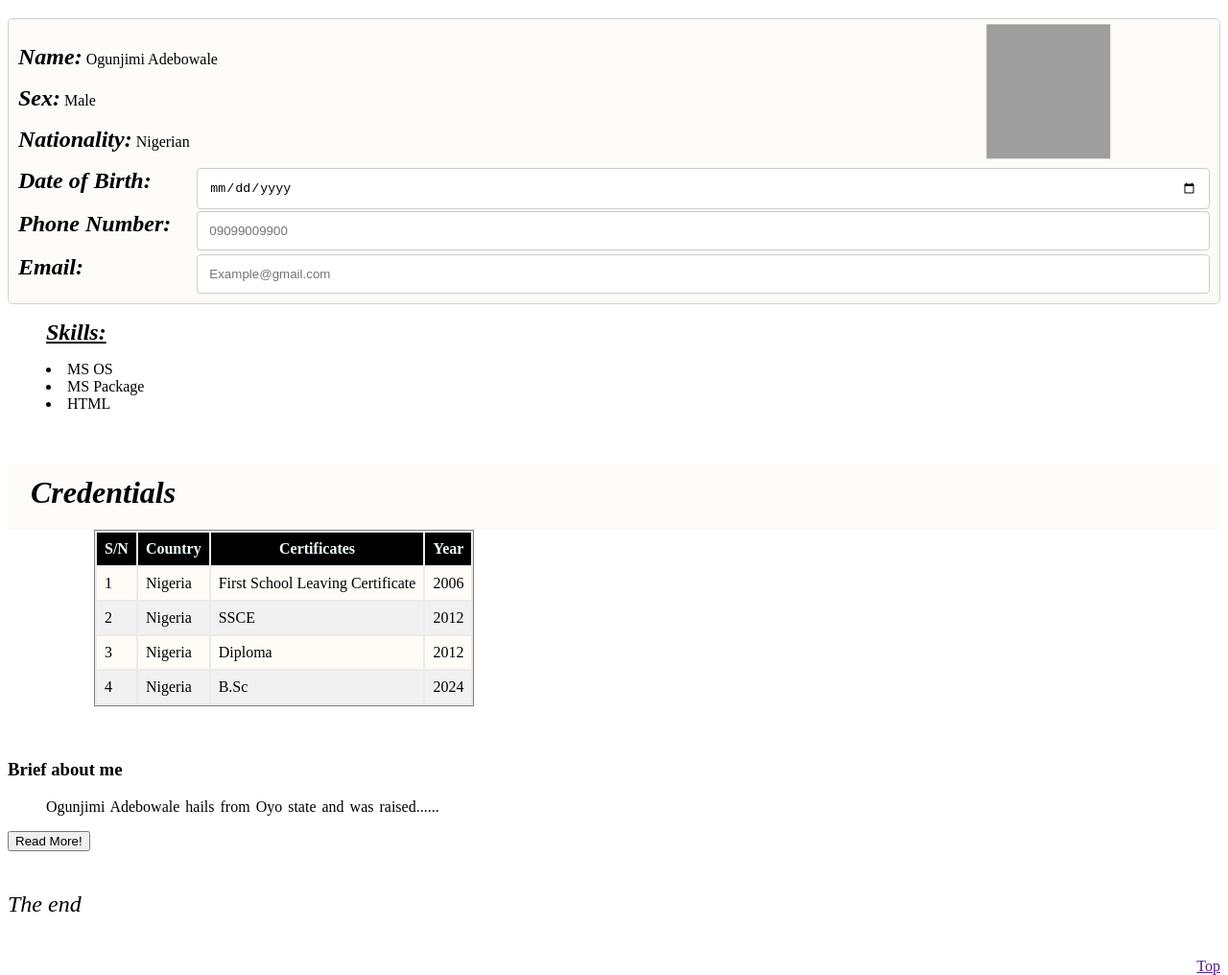
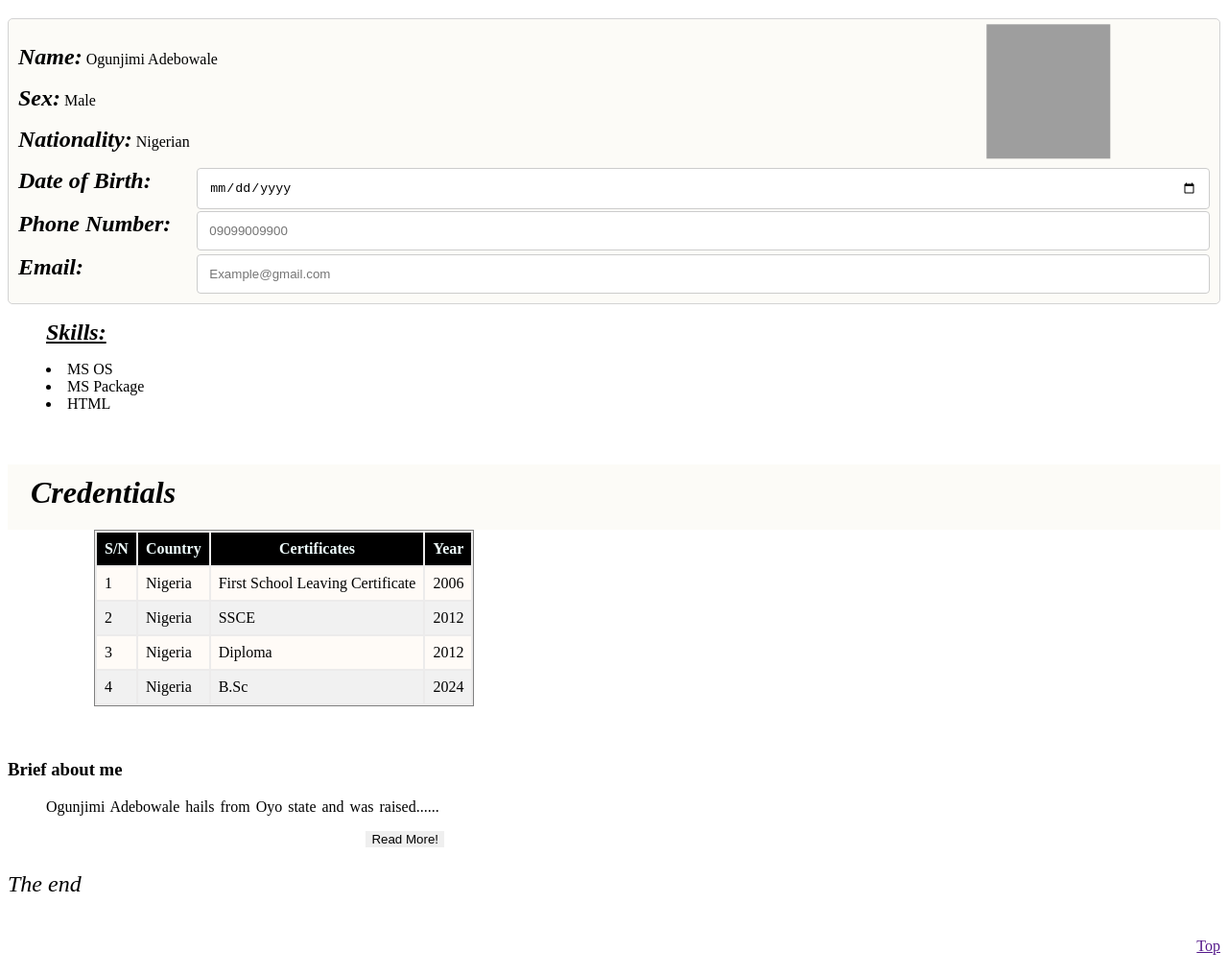
Before and after one commit to MeanboyDC/Adebowale_Frontend, a plain HTML site: page Projects/Frontend/Week 1 Assignment.html in a window 1280 px wide. Shown: the part 181-1197 px from the top of the page at 96% size. After the commit the page ends 1176 px from the top, so only its background shows below. Drawn offline with Linux system fonts and the light colour scheme; grey boxes are pictures that could not be loaded.

Commit message:
assignment

```diff
--- a/Projects/Frontend/assignment.css
+++ b/Projects/Frontend/assignment.css
@@ -172,3 +172,7 @@ h3{
     font-weight: 600;
     font-style: initial;
 }
+#js{
+    border: none;
+    float: right;
+}
```
